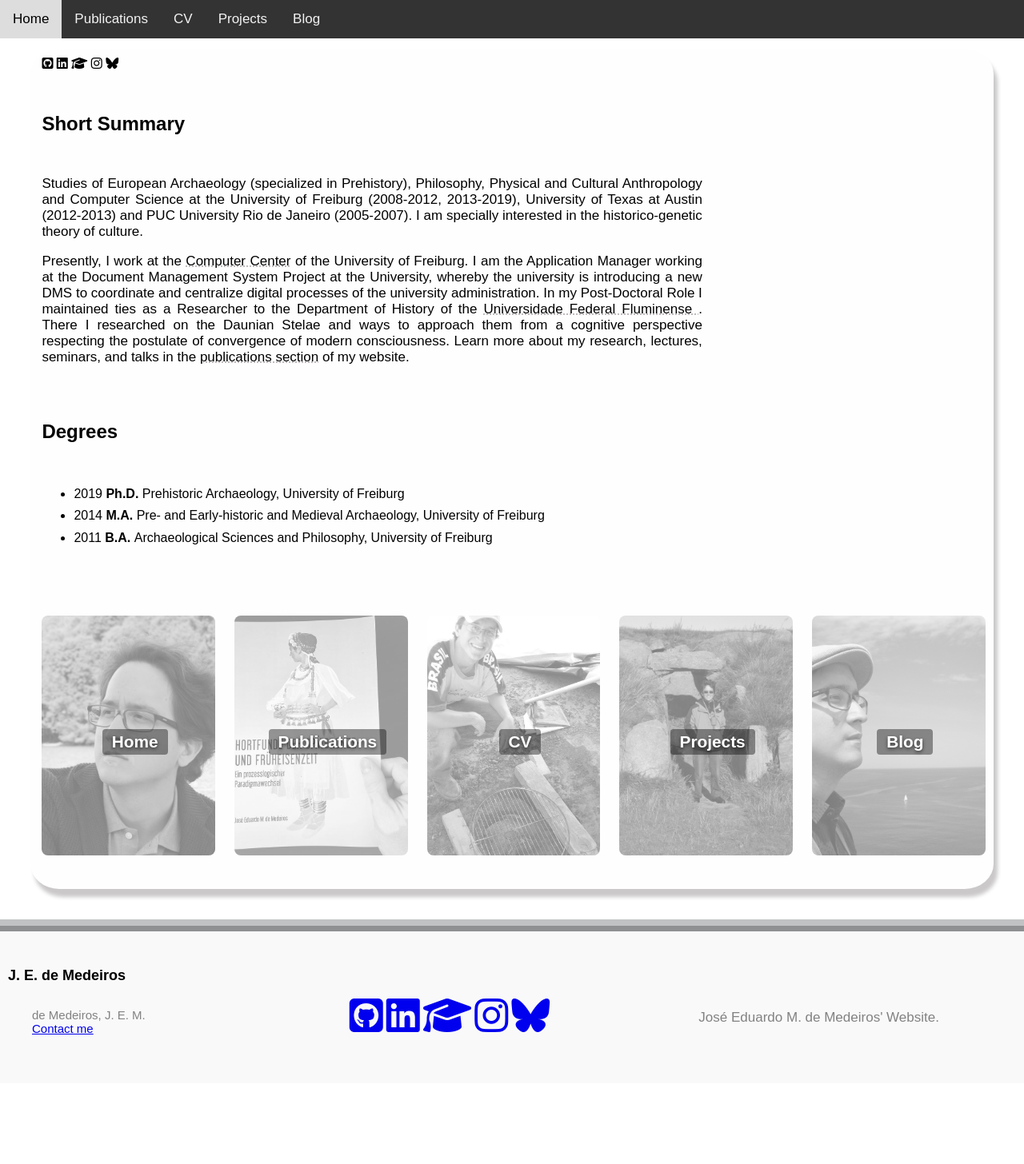
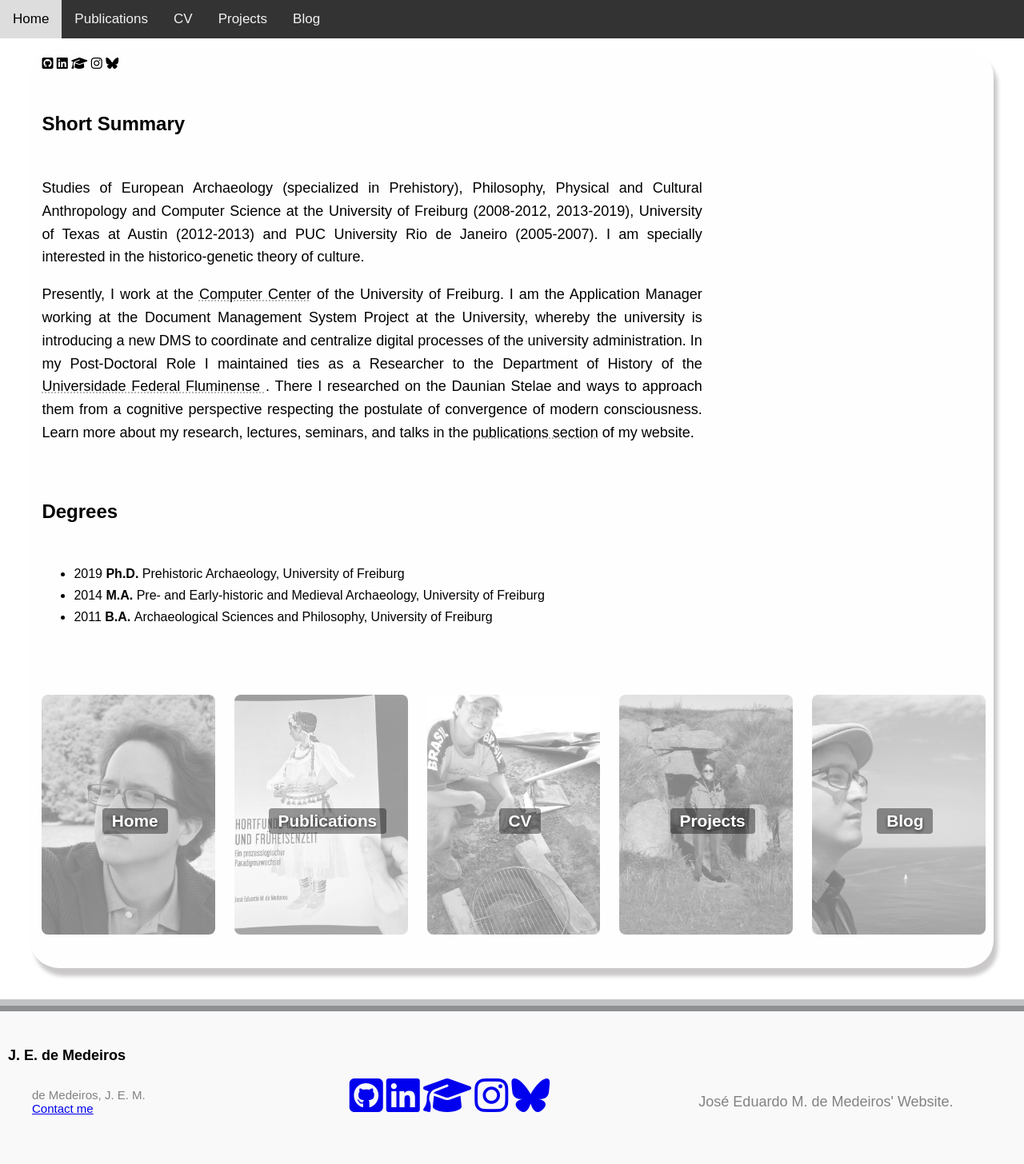
Before and after one commit to jemedeiros/jemedeiros.github.io, a Jekyll site: the page built from cv.html, in a window 1280 px wide. Shown: the whole page at 80% size. Built offline with Jekyll 4.4.1, drawn with Linux system fonts in a browser that asks for light colours; before the commit the page ends 1355 px from its top, so only the background shows below that.

Commit message:
CSS changes to p

```diff
--- a/_sass/main.scss
+++ b/_sass/main.scss
@@ -64,7 +64,8 @@ body h3 {
 }
 
 body p {
-    font-size: 17px;
+    font-size: 18px;
+    line-height: 1.6;
     font-family: Arial, Helvetica, sans-serif;
     text-align: justify;
 }
```
Also changed, not shown: 1 other file.
